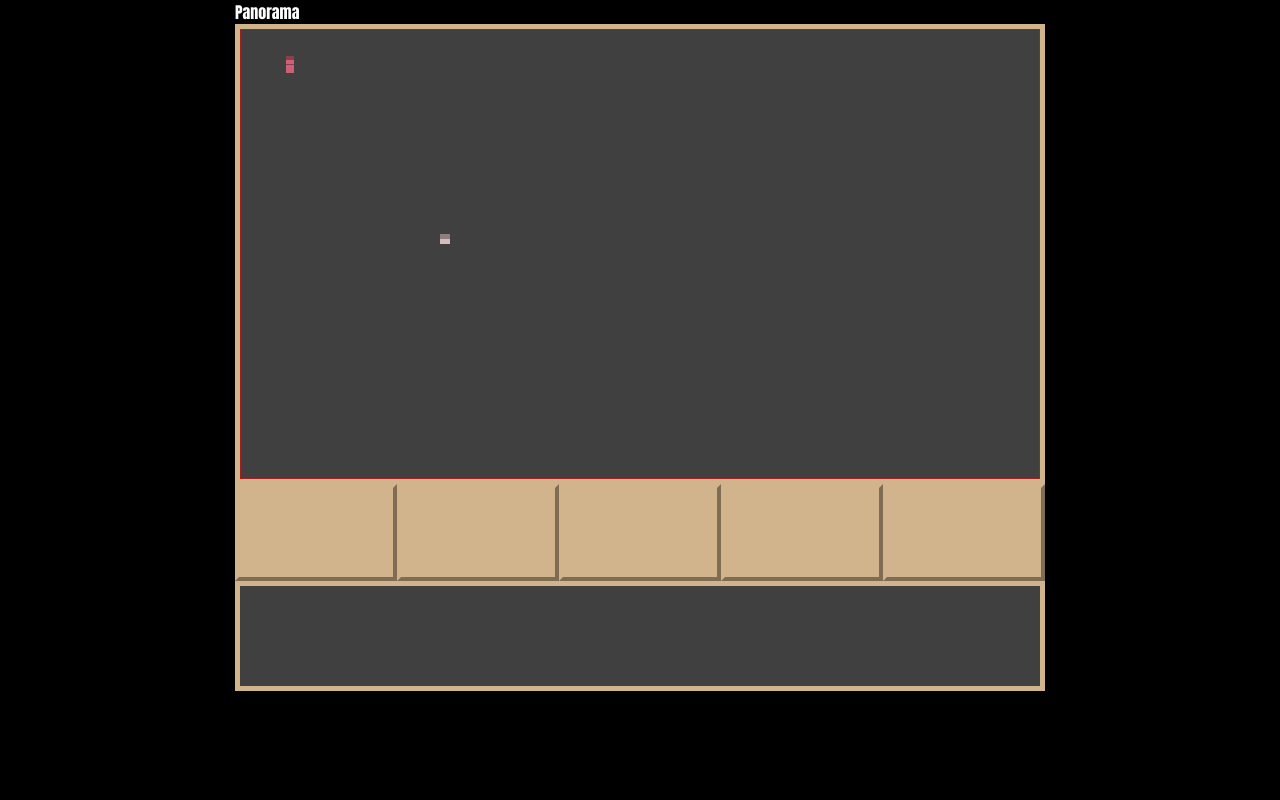
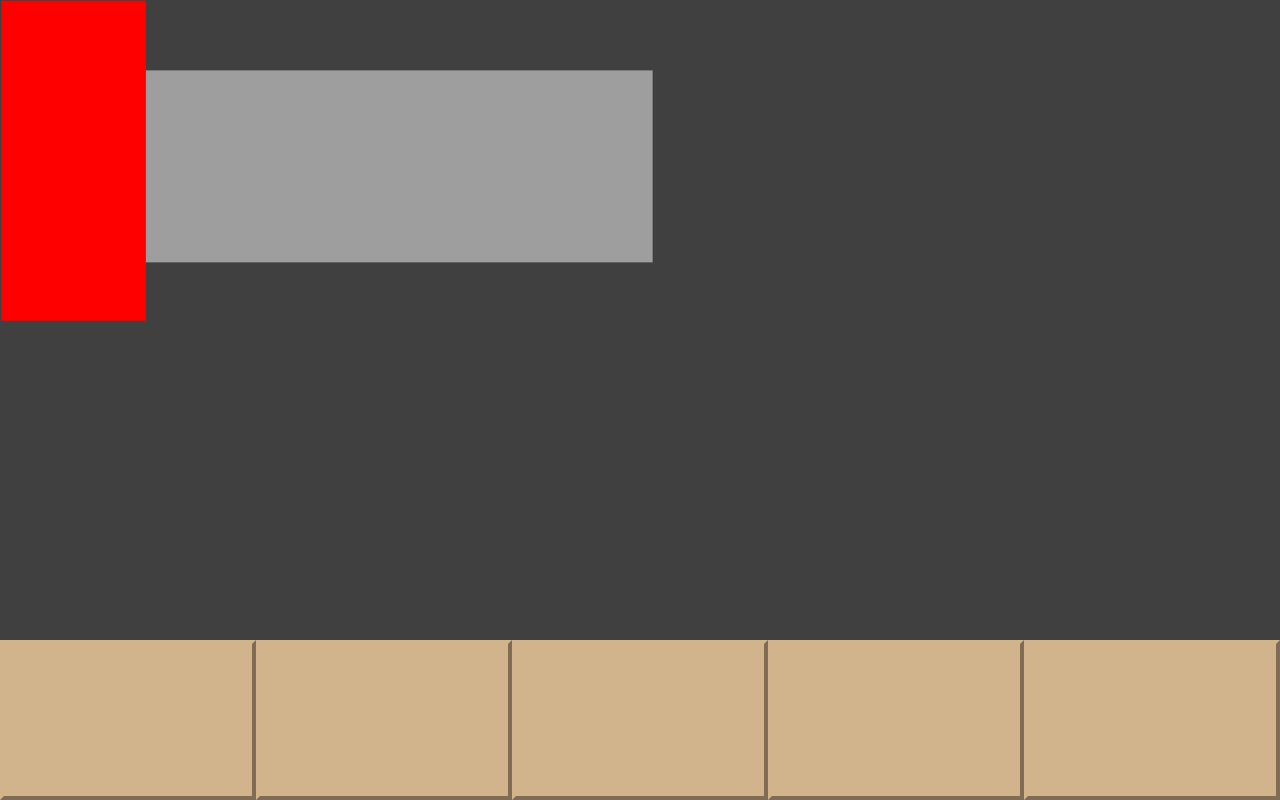
Before and after one commit to Roger13/Panorama, a plain HTML site: page Panorama.html in a window 1280 px wide. Drawn offline with Linux system fonts and the light colour scheme.

Commit message:
Added canvas resolution handling and panorama init

```diff
--- a/Panorama.html
+++ b/Panorama.html
@@ -5,24 +5,20 @@
 		<link rel="stylesheet" type="text/css" href="style.css">
 		<title>Panorama</title>
 		<script src="scripts/main.js" type="text/javascript"></script>
-        <script src="scripts/quadTree.js" type="text/javascript"></script>
-        <script src="scripts/subjects.js" type="text/javascript"></script>
+        <!-- <script src="scripts/quadTree.js" type="text/javascript"></script>
+        <script src="scripts/subjects.js" type="text/javascript"></script> -->
 	</head>
-	<body onLoad="panorama.oracleInit()">
-        <header style="color: white;">Panorama</header>
-		<canvas id="oracle" width="800" height="450" style="background-color: #404040;">
-			Your browser does not support HTML5 Canvas, try using Google Chrome!
+	<body onLoad="beginPanorama()">
+		<canvas id="oracle" style="background-color: #404040;">
+			Your browser does not support HTML5 Canvas
 		</canvas>
 		<div id='centerWrap'>
-			<button onclick="blur()" type="button" id="b1"></button>
-			<button onclick="blur()" type="button" id="b2"></button>
-			<button onclick="blur()" type="button" id="b3"></button>
-			<button onclick="blur()" type="button" id="b4"></button>
-			<button onclick="blur()" type="button" id="b5"></button>
+			<button onclick="blur()" onmouseout="blur()" type="button" id="b1"></button>
+			<button onclick="blur()" onmouseout="blur()" type="button" id="b2"></button>
+			<button onclick="blur()" onmouseout="blur()" type="button" id="b3"></button>
+			<button onclick="blur()" onmouseout="blur()" type="button" id="b4"></button>
+			<button onclick="blur()" onmouseout="blur()" type="button" id="b5"></button>
 		</div>
-        <canvas id="oracleInterface" width="800" height="100" style="background-color: #404040;">
-			Your browser does not support HTML5 Canvas, try using Google Chrome!
-		</canvas>
 	</body>
 </html>
 
--- a/scripts/main.js
+++ b/scripts/main.js
@@ -1,119 +1,56 @@
+"use strict"
+
 // Global object
-var panorama = {};
+var panorama = {}
 
 // Return a vector with the color and its dark correspondent
 panorama.getColors = function () {
-	"use strict";	// Allow exceptions related to good practices to be thrown
+	"use strict"	// Allow exceptions related to good practices to be thrown
 
 	var red = Math.ceil(194 * Math.random()) + 64, green = Math.ceil(194 * Math.random()) + 64, blue = Math.ceil(194 * Math.random()) + 64,
 	    color = 'rgb(' + red + ',' + green + ',' + blue + ')',
-        darkColor = 'rgb(' + Math.ceil(red / 1.5) + ',' + Math.ceil(green / 1.5) + ',' + Math.ceil(blue / 1.5) + ')';
+        darkColor = 'rgb(' + Math.ceil(red / 1.5) + ',' + Math.ceil(green / 1.5) + ',' + Math.ceil(blue / 1.5) + ')'
 
-	return {color: color, darkColor: darkColor};
-};
+	return {color: color, darkColor: darkColor}
+}
 
-// Checks and handle collision between subjects passed as arguments
-panorama.checkCollision = function (subject1, subject2) {
-    "use strict";
 
-    var collision = 0,
-        intersectionCheck = function (subject1, subject2) {return ((subject1.collider.x < subject2.collider.x + subject2.collider.width) && (subject1.collider.x + subject1.collider.width > subject2.collider.x) && (subject1.collider.y < subject2.collider.y + subject2.collider.height) && (subject1.collider.y + subject1.collider.height > subject2.collider.y)); };
+function beginPanorama() {
+    var img = new Image();
 
-    // Collision checking
-    if (intersectionCheck(subject1, subject2)) {
-        // Naive fix, must change due to not all subjects having displacement attribute
-        subject1.collider.x -= subject1.displacement.x;
-        subject2.collider.x -= subject2.displacement.x;
-        subject1.collider.y -= subject1.displacement.y;
-        subject2.collider.y -= subject2.displacement.y;
+img.src = "http://upload.wikimedia.org/wikipedia/commons/d/d2/Svg_example_square.svg";
+    function instantiatePanorama() {
+        panorama.buttons = {}
+        panorama.buttons.b1 = document.getElementById('b1')
+        panorama.buttons.b2 = document.getElementById('b2')
+        panorama.buttons.b3 = document.getElementById('b3')
+        panorama.buttons.b4 = document.getElementById('b4')
+        panorama.buttons.b5 = document.getElementById('b5')
 
-        // TO-DO Warn the subjects with whom they collided and prevent clipping when spawning inside
-    }
-};
+        panorama.entities = []
 
-// Get the references to the oracle, its buttons and interface and start the game loop
-panorama.oracleInit = function () {
-	"use strict";
+        panorama.oracle = document.getElementById('oracle')
+        panorama.oracle.width = window.innerWidth
+        panorama.oracle.height = window.innerHeight
+        panorama.oracle.context = panorama.oracle.getContext('2d')
+        panorama.oracle.context.scale(panorama.oracle.width/1000, panorama.oracle.height/1000)
 
-    // Getting reference to canvas "oracle" and "oracleInterface" (botton one)
-	panorama.oracle = document.getElementById('oracle');
-    panorama.oracle.shaper = panorama.oracle.getContext('2d');
-    panorama.oracleInterface = document.getElementById('oracleInterface');
-    panorama.oracleInterface.shaper = panorama.oracleInterface.getContext('2d');
-
-    // Getting references to UI buttons
-    panorama.buttons = {};
-    panorama.buttons.b1 = document.getElementById('b1');
-    panorama.buttons.b2 = document.getElementById('b2');
-    panorama.buttons.b3 = document.getElementById('b3');
-	panorama.buttons.b4 = document.getElementById('b4');
-    panorama.buttons.b5 = document.getElementById('b5');
-
-    panorama.entities = [];
-
-    /* -------- TEST GROUND -------- */
-    var i = 0, j = 0,
-        colliders = [],
-        quadTree = new panorama.QuadTree({x: 0, y: 0, width: panorama.oracle.width, height: panorama.oracle.height});
-
-    for (i = 0; i < 1; i += 1) {
-        panorama.entities[i] = panorama.inhabitantMaker({coordinates: {x: 50 + 20 * i, y: 50 + 10 * i}, colors: panorama.getColors()});
+        window.onresize = () => {
+            panorama.oracle.width = window.innerWidth
+            panorama.oracle.height = window.innerHeight
+            panorama.oracle.context.scale(panorama.oracle.width/1000, panorama.oracle.height/1000)
+        }
     }
 
-    panorama.entities[i] = panorama.propMaker({coordinates: {x: 200, y: 200}, colors: panorama.getColors()});
+    instantiatePanorama()
 
-    panorama.buttons.b1.onmouseup = function () {
-        panorama.entities.push(panorama.inhabitantMaker({coordinates: {x: 400, y: 400}, colors: panorama.getColors()}));
-    };
-
-    panorama.buttons.b2.onmouseup = function () {
-        for (i = 0; i < panorama.entities.length; i += 1) {
-            if (panorama.entities[i].order !== undefined) {
-                panorama.entities[i].order("moving", {x: 200, y: 200});
-            }
-        }
-    };
-
-
-    /* ------ END TEST GROUND ------ */
-
-    // Handle the subjects update and draw
-	function mainLoop() {
-
-        // Clear the canvas
-        panorama.oracle.shaper.clearRect(0, 0, 800, 600);	// Clear the oracle
-
-        // Update subjects
-        for (i = 0; i < panorama.entities.length; i += 1) {
-            panorama.entities[i].update();
-        }
-
-        // Reset the quadTree
-        quadTree.clear();
-        for (i = 0; i < panorama.entities.length; i += 1) {
-            quadTree.insert(panorama.entities[i]);
-        }
-
-        // Check collision
-        panorama.entities = [];
-        panorama.entities = quadTree.getAllObjects(panorama.entities);
-        for (i = 0; i < panorama.entities.length; i += 1) {
-            colliders = [];
-            quadTree.findObjects(colliders, panorama.entities[i]);
-            for (j = 0; j < colliders.length; j += 1) {
-                panorama.checkCollision(panorama.entities[i], colliders[j]);
-            }
-        }
-
-        // Draw
-        quadTree.draw();
-        panorama.entities.sort(function (subject1, subject2) { return subject1.collider.y - subject2.collider.y; });
-        for (i = 0; i < panorama.entities.length; i += 1) {
-            panorama.entities[i].draw();
-        }
+	panorama.loopFunction = function runPanorama() {
+        panorama.oracle.context.clearRect(0, 0, 1000, 1000)
+        panorama.oracle.context.drawImage(img, 110, 110);
+        panorama.oracle.context.fillStyle = `red`
+        panorama.oracle.context.rect(1,1,113,500)
+        panorama.oracle.context.fill()
 
 	}
-
-    // Assign and call the main game loop (30,30... fps)
-	panorama.loopControl = setInterval(mainLoop, 33);
-};
+	panorama.loopControl = setInterval(panorama.loopFunction, 33)
+}
--- a/style.css
+++ b/style.css
@@ -8,36 +8,23 @@ body {
 	background-color: #000000;
 	font-size: 100%;
 }
-header {
-    font-family:"Impact",serif; font-size:1em;
-    position: relative;
-    width: 810px;
+
+canvas, button {
+	position: relative;
 	margin: 0px;
 	margin-left: auto;
 	margin-right: auto;
 	padding: 0px;
 	display: block;
 }
+
 canvas {
-	position: relative;
-	margin: 0px;
-	margin-left: auto;
-	margin-right: auto;
-	padding: 0px;
-	display: block;
-	border-color: tan;
-	border-width: 5px;
-	border-style: solid;
+	width: 100%;
+	height: 80%;
 }
 button {
-	position: relative;
-	width: 162px;
-	height: 97px;
-	margin: 0px;
-	margin-left: auto;
-	margin-right: auto;
-	padding: 0px;
-	display: inline-block;
+	width: 20%;
+	height: 100%;
 	float: left;
 	background-color: tan;
 	border-color: tan;
@@ -45,20 +32,10 @@ button {
 	border-style: outset;
 } button:focus { outline: none; border-style: inset; }
 
-p.impact {
-	margin: 0px;
-	margin-left: auto;
-	margin-right: auto;
-	padding: 0px;
-	float: left;
-	font-family:"Impact",serif; font-size:2em;
-	color: tan;
-}p.impact:hover { color: grey; }
-
 #centerWrap {
 	position: relative;
-	width: 810px;
-	height: 97px;
+	width: 100%;
+	height: 20%;
 	margin: 0px;
 	margin-left: auto;
 	margin-right: auto;
```
